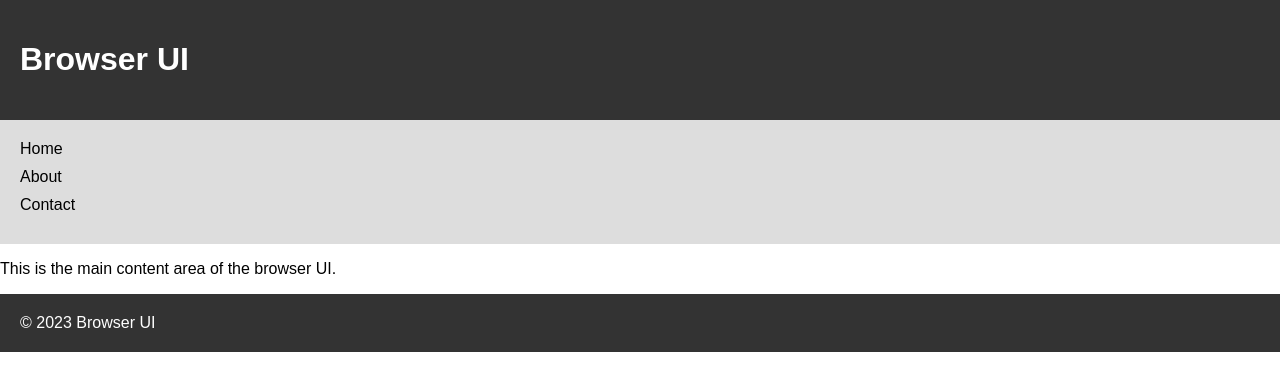
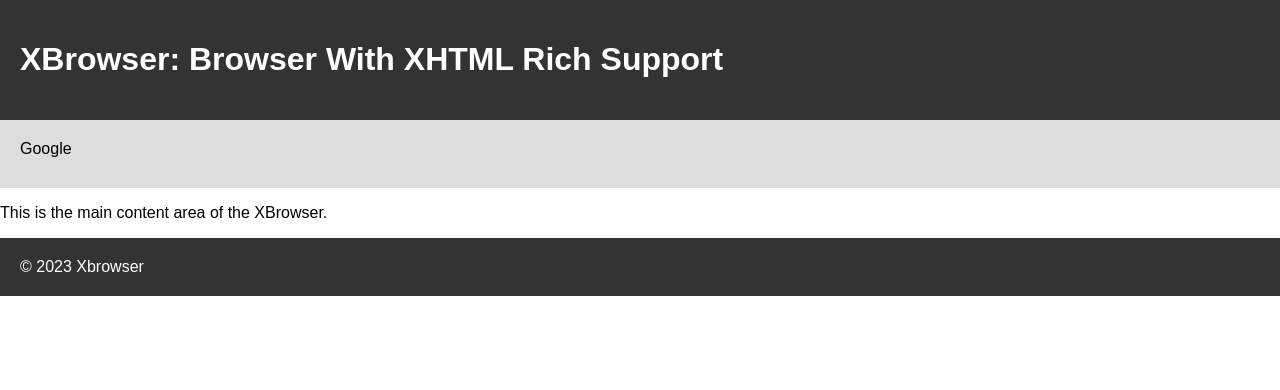
Before and after one commit to PauloTrindad/Espresso, a plain HTML site: page xbrowser/ui.html in a window 1280 px wide. Drawn offline with Linux system fonts and the light colour scheme.

Commit message:
Update UI

```diff
--- a/xbrowser/ui.html
+++ b/xbrowser/ui.html
@@ -1,7 +1,7 @@
 <!DOCTYPE html>
 <html xmlns="http://www.w3.org/1999/xhtml">
 <head>
-  <title>Browser UI</title>
+  <title>New Tab</title>
   <style>
     html {
       font-family: sans-serif;
@@ -53,20 +53,18 @@
 </head>
 <body>
   <header>
-    <h1>Browser UI</h1>
+    <h1>XBrowser: Browser With XHTML Rich Support</h1>
   </header>
   <nav>
     <ul>
-      <li><a href="#">Home</a></li>
-      <li><a href="#">About</a></li>
-      <li><a href="#">Contact</a></li>
+      <li><a href="https://google.com">Google</a></li>
     </ul>
   </nav>
   <main>
-    <p>This is the main content area of the browser UI.</p>
+    <p>This is the main content area of the XBrowser.</p>
   </main>
   <footer>
-    &copy; 2023 Browser UI
+    &copy; 2023 Xbrowser
   </footer>
 </body>
 </html>
```
